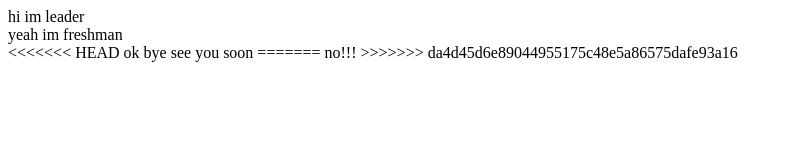
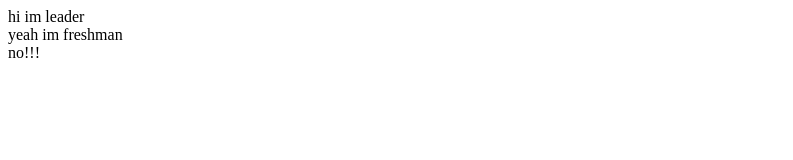
Before and after one commit to itsbamee/B-project, a plain HTML site: page index.html in a window 1280 px wide. Shown: the whole page, without its empty margins (0-793 px from the left). Drawn offline with Linux system fonts and the light colour scheme.

Commit message:
merge confilict resolve

```diff
--- a/index.html
+++ b/index.html
@@ -14,11 +14,7 @@
     yeah im freshman
   </main>
   <footer>
-<<<<<<< HEAD
-    ok bye see you soon
-=======
     no!!!
->>>>>>> da4d45d6e89044955175c48e5a86575dafe93a16
   </footer>
 </body>
 </html>
```
